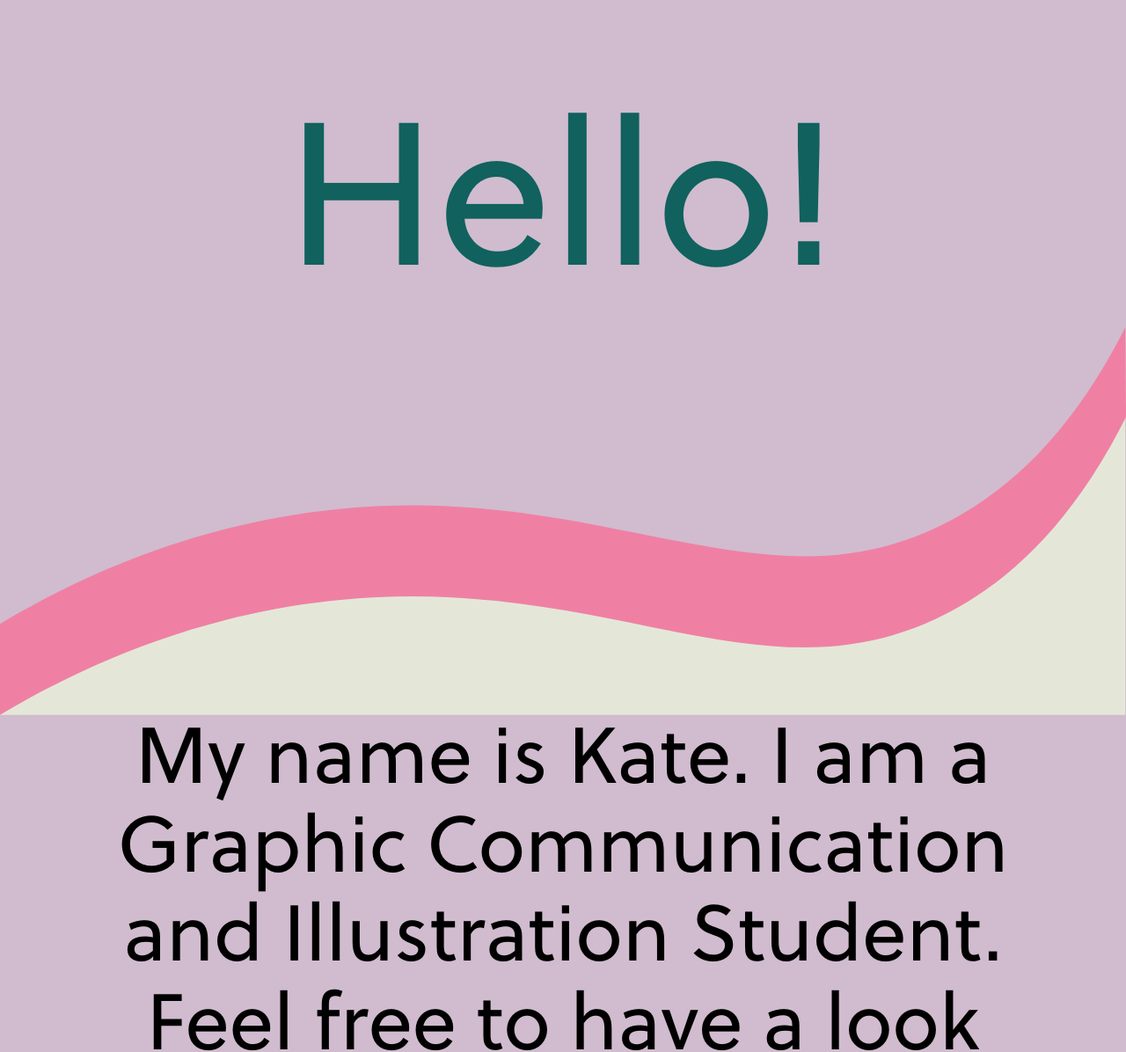
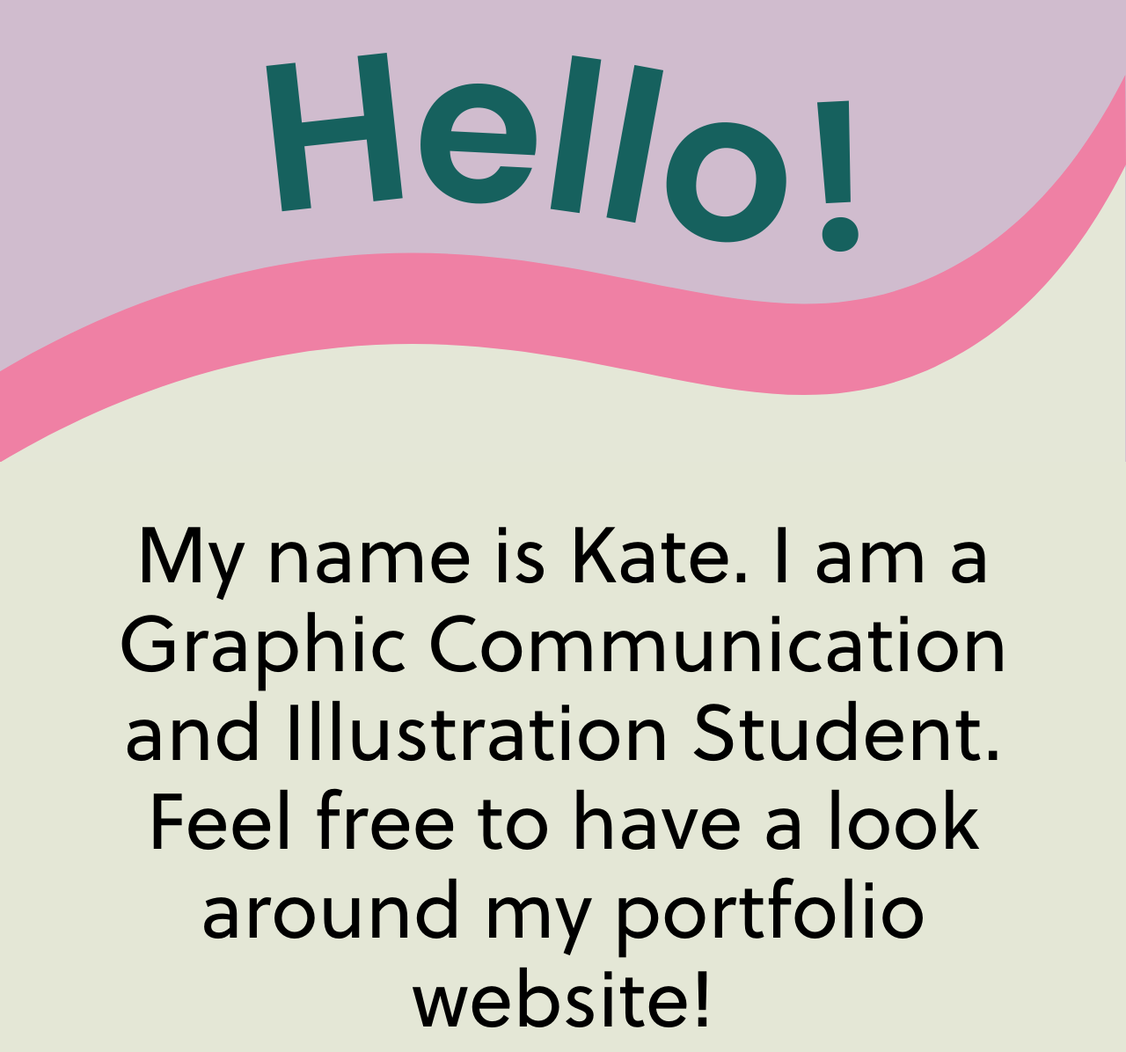
Before and after one commit to kategilbertportfolio/kategilbertportfolio.github.io, a plain HTML site: page index.html in a window 1280 px wide. Shown: the part 333-1529 px from the top of the page at 88% size. Drawn offline with Linux system fonts and the light colour scheme.

Commit message:
Adding in background waves and colours

```diff
--- a/index.html
+++ b/index.html
@@ -37,8 +37,33 @@
 
 <script src="script.js"></script>
 
+<div class="test">
+<svg xmlns="http://www.w3.org/2000/svg" viewBox="0 0 1147.86 599.85" >
+<g id="Layer_2" data-name="Layer 2">
+<g id="Layer_1-2" data-name="Layer 1">
+<text transform="translate(71.92 324.3) rotate(-6.21)" style="font-size:356px;fill:#16615e;font-family:Poppins-SemiBold, Poppins;font-weight:600">
+H
+</text>
+<text transform="matrix(1, 0.05, -0.05, 1, 315.2, 299.54)" style="font-size:356px;fill:#16615e;font-family:Poppins-SemiBold, Poppins;font-weight:600">
+e
+</text>
+<text transform="translate(528.52 314.27) rotate(8)" style="font-size:356px;fill:#16615e;font-family:Poppins-SemiBold, Poppins;font-weight:600">
+l
+</text>
+<text transform="translate(623.7 327.7) rotate(10.4)" style="font-size:356px;fill:#16615e;font-family:Poppins-SemiBold, Poppins;font-weight:600">
+l
+</text><text transform="matrix(0.99, 0.14, -0.14, 0.99, 725.24, 354.05)" style="font-size:356px;fill:#16615e;font-family:Poppins-SemiBold, Poppins;font-weight:600">
+o
+</text>
+<text transform="translate(983.5 390.74) rotate(-2.9)" style="font-size:356px;fill:#16615e;font-family:Poppins-SemiBold, Poppins;font-weight:600">
+!
+</text>
+</g>
+</g>
+</svg>
+</div>
 
-<h2>Hello!</h2>
+<!--<h2>Hello!</h2>-->
 
 <!--
 <div class="curve1">
@@ -62,12 +87,14 @@
 -->
 
 
+<div class="intro">
+<svg xmlns="http://www.w3.org/2000/svg" viewBox="0 0 1954.98 673.13" style="display: block;"><g id="Layer_2" data-name="Layer 2"><g id="Layer_1-2" data-name="Layer 1"><polygon points="0 673.13 1953.79 673.13 1953.79 126.02 1649.73 399.57 1417.11 448.83 1004.1 429.84 656.5 399.57 282.52 453.58 49.23 581.75 0 619.73 0 673.13" style="fill:#e4e7d7"/><path d="M1955,155.68C1854.57,357,1733.27,456.23,1623.56,507c-309.92,143.35-573.84-79.19-1035.78-33.23C328.81,499.51,126.44,597.84,0,673.13V515.07c126.44-75.29,328.81-173.62,587.78-199.38,461.94-46,725.86,176.58,1035.78,33.23,109.28-50.55,230-149.25,330.23-348.92Q1954.38,77.84,1955,155.68Z" style="fill:#ef80a4"/></g></g></svg>
 
-<svg xmlns="http://www.w3.org/2000/svg" viewBox="0 0 1954.98 673.13"><g id="Layer_2" data-name="Layer 2"><g id="Layer_1-2" data-name="Layer 1"><polygon points="0 673.13 1953.79 673.13 1953.79 126.02 1649.73 399.57 1417.11 448.83 1004.1 429.84 656.5 399.57 282.52 453.58 49.23 581.75 0 619.73 0 673.13" style="fill:#e4e7d7"/><path d="M1955,155.68C1854.57,357,1733.27,456.23,1623.56,507c-309.92,143.35-573.84-79.19-1035.78-33.23C328.81,499.51,126.44,597.84,0,673.13V515.07c126.44-75.29,328.81-173.62,587.78-199.38,461.94-46,725.86,176.58,1035.78,33.23,109.28-50.55,230-149.25,330.23-348.92Q1954.38,77.84,1955,155.68Z" style="fill:#ef80a4"/></g></g></svg>
+<div class="introtext">
+<p>My name is Kate. I am a Graphic Communication and Illustration Student. Feel free to have a look around my portfolio website!</p>
+</div>
 
-<p>My name is Kate. I am a Graphic Communication and Illustration Student. Feel free to have a look around my portfolio website!</p>
-
-
+<div class="bars">
 <div class="explore">
 <a href="#explore">
 <h3>Explore...!</h3>
@@ -76,6 +103,14 @@
 
 <div class="slimBar">
 </div>
+</div>
+
+
+<svg xmlns="http://www.w3.org/2000/svg" viewBox="0 0 1947.47 1091.76"><g id="Layer_2" data-name="Layer 2"><g id="Layer_1-2" data-name="Layer 1"><path d="M0,927.83c355,142.77,582.81,106.4,721.58,52.45C970,883.68,1038,689.89,1348.22,434.83c231.63-190.43,455.7-297.77,599.17-356.47q-.06-39.18-.13-78.36H.06Z" style="fill:#e4e7d7"/><path d="M1947.47,121.28C1839.11,164,1682.24,237.7,1519.41,364,1203.67,608.79,1162.58,821.1,956.07,965.27,795.74,1077.21,517,1161.14.06,1009.58V832C438.68,970.21,695,904,848.47,816.53,1087.82,680.08,1132,460.64,1459.28,231c186.31-130.7,366.84-196.29,488-231Z" style="fill:#eec97c"/></g></g></svg>
+</div>
+
+
+
 
 
 
--- a/styles.css
+++ b/styles.css
@@ -1,5 +1,8 @@
 body {
-  background-color: #d0bcce;
+  height: 100%;
+  background: linear-gradient(0deg, #d5ecee 50%, #d0bcce 50%);
+  background-repeat:no-repeat;
+  background-color: #d5ecee ;
   margin: 0;
   font-synthesis: none
 }
@@ -115,7 +118,6 @@ h2{
 	border-radius: 5vw;
 	height: 10vw;
 	line-height: 10vw;
-	margin-top: 20vw;
 
 }
 
@@ -132,6 +134,7 @@ h3{
 	font-family: snowynight;
 	font-size: 7vw;
 	font-weight: normal;
+	margin-top:0;
 }
 
 .slimBar{
@@ -150,3 +153,31 @@ p{
   font-size: 7vw;
   margin: 0 10vw 0 10vw;
 }
+
+.introtext{
+background-color: #e4e7d6;
+display: inline-block;
+margin-top: -1px;
+margin-bottom:-1px;
+padding-top:5vw;
+padding-bottom:4vw;
+
+}
+
+.intro{
+	margin-top: -27vw;
+}
+
+.bars{
+position: relative;
+
+margin-top:-15vw;
+top: 35vw;
+
+}
+
+.test{
+	width:60%;
+	margin: 0 auto;
+	margin-top: 8vw;
+}
```
